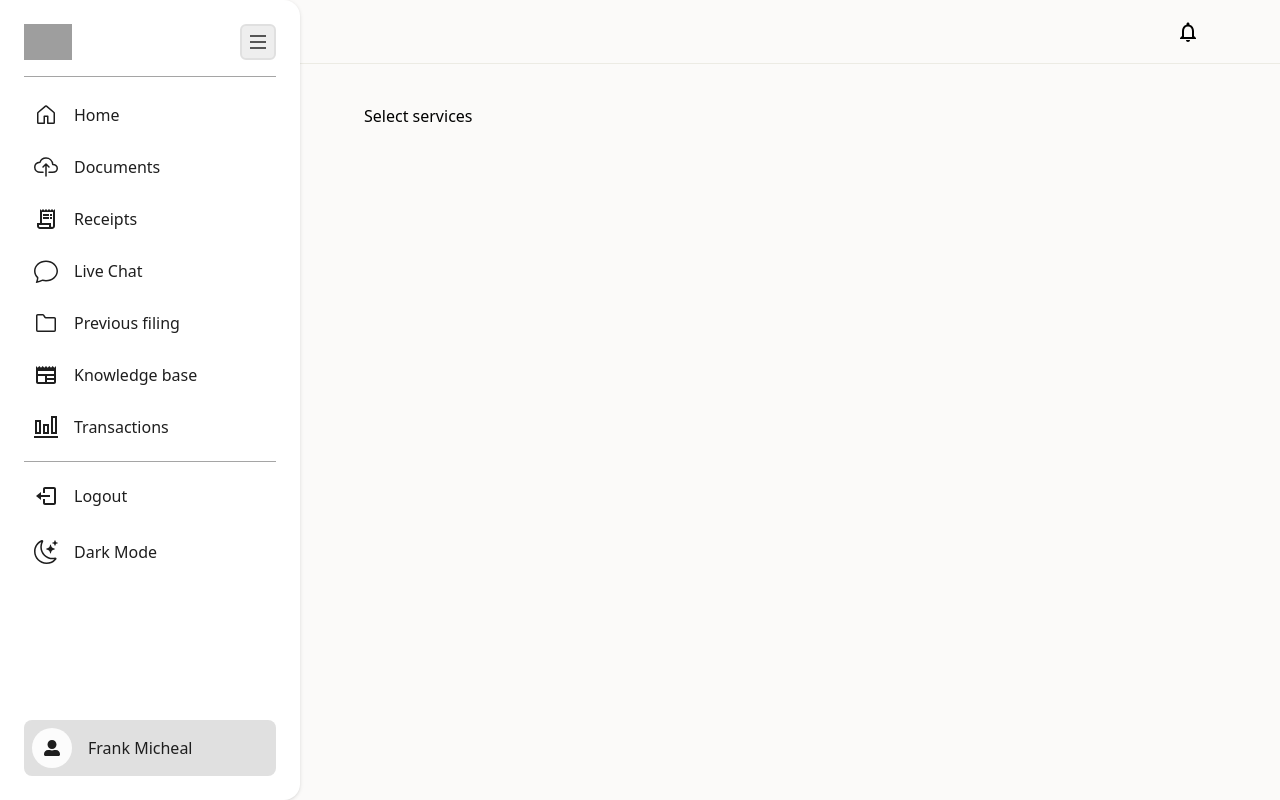
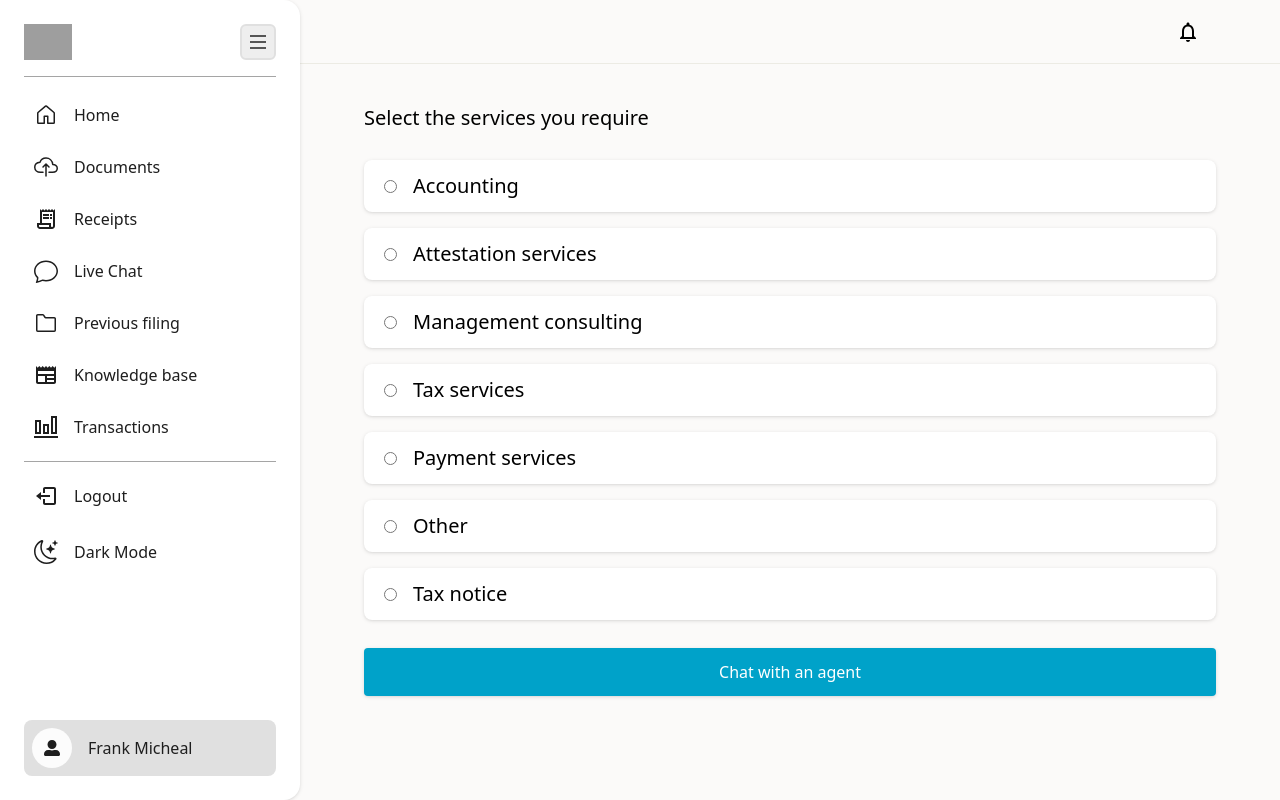
Before and after one commit to Trayshmhirk/tax-return-user-app, a React (Vite) app: page /request-service in a window 1280 px wide. Both pictures are taken after a click on the button "Proceed". Built offline with nearby package versions, Linux system fonts and the light colour scheme; grey boxes are pictures that could not be loaded.

Commit message:
adding select service component, minor changes

```diff
--- a/src/components/SelectCategory.tsx
+++ b/src/components/SelectCategory.tsx
@@ -81,8 +81,8 @@ const SelectCategory = ({
       <>
          {isSelectCategory ? (
             <div className="h-full flex flex-col justify-between">
-               <div className="flex flex-col gap-9">
-                  <h2 className="font-medium text-2xl">
+               <div className="flex flex-col gap-7">
+                  <h2 className="font-medium text-xl">
                      Select the category you fall under
                   </h2>
 
--- /dev/null
+++ b/src/components/SelectService.tsx
@@ -0,0 +1,256 @@
+import { useState } from "react";
+import CustomButton from "./CustomButton";
+import TextArea from "./TextArea";
+import RadioCheckInput from "./RadioCheckInput";
+
+type SelectServicePropType = {
+   selectedCategory: string;
+};
+
+type ServicesListTypes = {
+   title: string;
+   service_id: string;
+};
+
+const servicesList: ServicesListTypes[] = [
+   {
+      title: "Accounting",
+      service_id: "",
+   },
+   {
+      title: "Attestation services",
+      service_id: "",
+   },
+   {
+      title: "Management consulting",
+      service_id: "",
+   },
+   {
+      title: "Tax services",
+      service_id: "",
+   },
+   {
+      title: "Payment services",
+      service_id: "",
+   },
+   {
+      title: "Other",
+      service_id: "",
+   },
+   {
+      title: "Tax notice",
+      service_id: "",
+   },
+];
+
+const SelectService = ({ selectedCategory }: SelectServicePropType) => {
+   const [checkedRadio, setCheckedRadio] = useState("");
+   const [isButtonDisabled, setIsButtonDisabled] = useState(true);
+   const [toggleTextArea, setToggleTextArea] = useState(false);
+   const [selectedServiceId, setSelectedServiceId] = useState<
+      string | undefined
+   >("");
+   const [selectedFile, setSelectedFile] = useState<File | undefined>(
+      undefined
+   );
+
+   const handleRadioChange = (value: string, serviceId: string | undefined) => {
+      setCheckedRadio(value);
+      setIsButtonDisabled(!value);
+      if (serviceId) {
+         setSelectedServiceId(serviceId);
+      }
+   };
+
+   const handleSelectService = (serviceTitle: string) => {
+      if (serviceTitle === "Tax notice") {
+         // setModalData({
+         //    show: true,
+         //    title: "Upload pdf or image",
+         //    onClose: () => {
+         //       setModalData({ show: false });
+         //    },
+         //    onSelectedFile: (file) => {
+         //       setSelectedFile(file);
+         //    },
+         // });
+         setToggleTextArea(false);
+      } else if (serviceTitle === "Other") {
+         setToggleTextArea(true);
+      } else {
+         setToggleTextArea(false);
+         return null;
+      }
+   };
+
+   function getBase64(file: File): Promise<string | ArrayBuffer | null> {
+      return new Promise((resolve, reject) => {
+         const reader = new FileReader();
+         reader.readAsDataURL(file);
+         reader.onload = () => resolve(reader.result);
+         reader.onerror = (error) => reject(error);
+      });
+   }
+
+   const handleRequestTaxNotice = async () => {
+      if (selectedFile) {
+         const base64File = await getBase64(selectedFile);
+
+         console.log(base64File);
+         console.log(selectedCategory);
+
+         // in megabytes
+         const fileSizeInBytes = selectedFile.size;
+         console.log(fileSizeInBytes);
+
+         // const fileSizeInMB = (fileSizeInBytes / (1024 * 1024)).toFixed(2);
+         // const { email, token } = userProfile;
+         //    try {
+         //       const uploadResponse = await api.post(
+         //          "/request-tax-notice",
+         //          {
+         //             category: selectedCategory,
+         //             documents: [
+         //                {
+         //                   name: selectedFile.name,
+         //                   size: fileSizeInMB,
+         //                   type: selectedFile.type,
+         //                   image: base64File,
+         //                },
+         //             ],
+         //          },
+         //          {
+         //             headers: {
+         //                useremail: email,
+         //                usertoken: token,
+         //             },
+         //          }
+         //       );
+
+         //       // If upload is successful, add the new document to the Redux state
+         //       if (uploadResponse.status === 200) {
+         //          // Optionally fetch the updated list of documents from the server
+         //          const updatedDocuments = await getTaxNotice(email, token);
+         //          dispatch(setTaxNoticeDoc(updatedDocuments.data.taxnotices));
+
+         //          setConfirmationModal({
+         //             show: true,
+         //             title: "Your tax notice request has been successful",
+         //             content:
+         //                "Lorem ipsum dolor sit amet, consectetur adipiscing elit, sed do eiusmod tempor incididunt ut labore et dolore magna aliqua",
+         //          });
+
+         //          setTimeout(() => {
+         //             setConfirmationModal({ show: false });
+         //             navigate(-1);
+         //          }, 2000);
+         //       }
+
+         //       // Handle successful response here
+         //    } catch (error) {
+         //       console.error("API Error:", error);
+         //       // Handle error, log it, or display a user-friendly message
+         //    }
+      }
+   };
+
+   const onSubmit = async () => {
+      console.log(selectedServiceId);
+
+      // const { email, token } = userProfile;
+      // try {
+      //    const res = await api.post(
+      //       "/request-service",
+      //       {
+      //          service_id: selectedServiceId,
+      //          category: selectedCategory,
+      //          user_id: currentUser.ID,
+      //       },
+      //       {
+      //          headers: {
+      //             useremail: email,
+      //             usertoken: token,
+      //          },
+      //       }
+      //    );
+      //    // Handle successful response here
+      //    if (res.status === 200) {
+      //       // dispatch(setConversation(res.data.chats.conversation))
+      //       setConfirmationModal({
+      //          show: true,
+      //          title: "Your service request has been successful",
+      //          content:
+      //             "Lorem ipsum dolor sit amet, consectetur adipiscing elit, sed do eiusmod tempor incididunt ut labore et dolore magna aliqua",
+      //       });
+      //       setTimeout(() => {
+      //          setConfirmationModal({ show: false });
+      //          navigate("/live-chat", {
+      //             state: { data: res.data.chats.conversation },
+      //          });
+      //       }, 2000);
+      //    }
+      // } catch (error) {
+      //    console.error("API Error:", error);
+      //    // Handle error, log it, or display a user-friendly message
+      // }
+   };
+
+   return (
+      <div className="h-full flex flex-col gap-7">
+         <div className="flex flex-col gap-7">
+            <h2 className="font-medium text-xl">
+               Select the services you require
+            </h2>
+
+            <div className="flex flex-col gap-4">
+               {servicesList.map((service, index) => (
+                  <RadioCheckInput
+                     key={index}
+                     serviceId={service.service_id}
+                     value={service.title}
+                     isRadio
+                     // isUploaded={}
+                     handleClick={() => handleSelectService(service.title)}
+                     isChecked={checkedRadio === `${service.title}`}
+                     onRadioAndCheckChange={handleRadioChange}
+                  />
+               ))}
+            </div>
+            {toggleTextArea && (
+               <TextArea
+                  label="Brief description of what you want (optional)"
+                  placeholder="Describe what you want us to do for you"
+               />
+            )}
+         </div>
+
+         <CustomButton
+            handleClick={
+               checkedRadio === "Tax notice" ? handleRequestTaxNotice : onSubmit
+            }
+            isDisabled={isButtonDisabled}
+         >
+            {checkedRadio === "Tax notice"
+               ? "Request tax notice"
+               : "Chat with an agent"}
+         </CustomButton>
+
+         {/* <UploadModal
+            show={modalData.show}
+            title={modalData.title}
+            onClose={modalData.onClose}
+            onSelectedFile={modalData.onSelectedFile}
+            isSelectService
+         />
+         <SelectorModal
+            isConfirmationModal
+            show={confirmationModal.show}
+            title={confirmationModal.title}
+            content={confirmationModal.content}
+            onCancel={handleCloseConfirmationModal}
+         /> */}
+      </div>
+   );
+};
+
+export default SelectService;
--- a/src/pages/RequestService.tsx
+++ b/src/pages/RequestService.tsx
@@ -1,5 +1,6 @@
 import { useState } from "react";
 import SelectCategory from "../components/SelectCategory";
+import SelectService from "../components/SelectService";
 
 const RequestService = () => {
    const [currentForm, setCurrentForm] = useState(1);
@@ -20,11 +21,7 @@ const RequestService = () => {
          )}
 
          {currentForm === 2 && (
-            <div>
-               Select services
-               <p>{selectedCategory}</p>
-            </div>
-            //   <SelectServices selectedCategory={selectedCategory} />
+            <SelectService selectedCategory={selectedCategory} />
          )}
       </div>
    );
```
